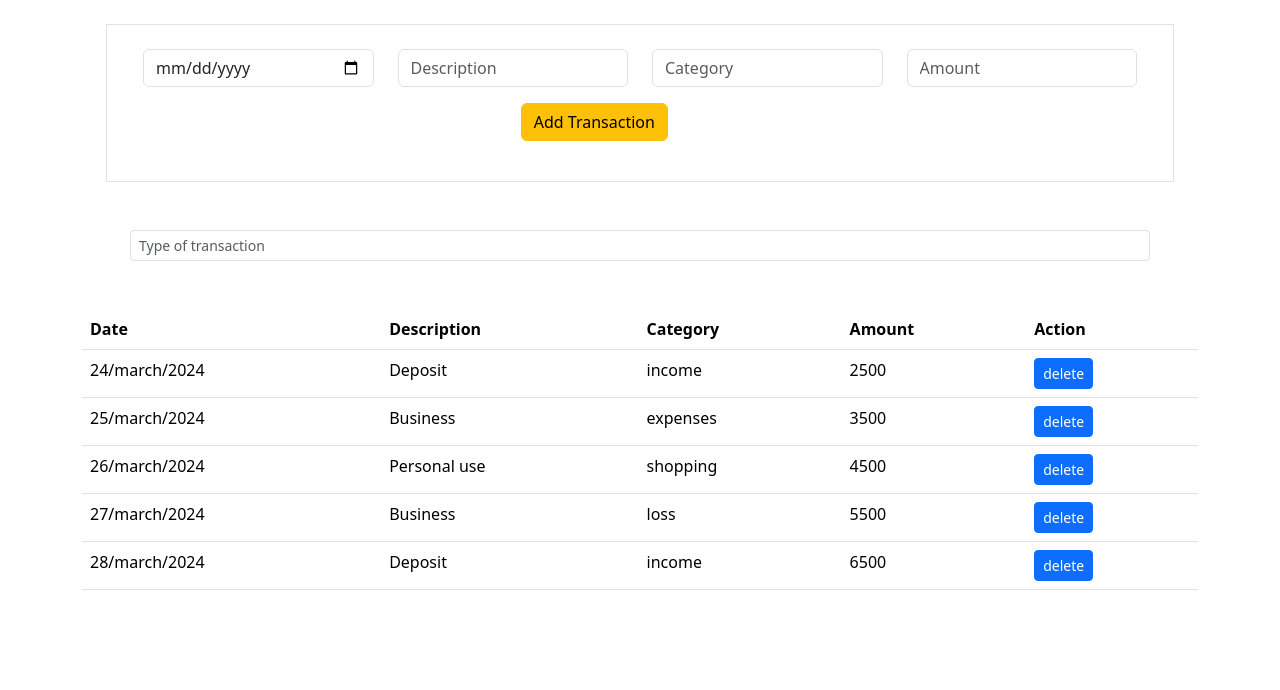
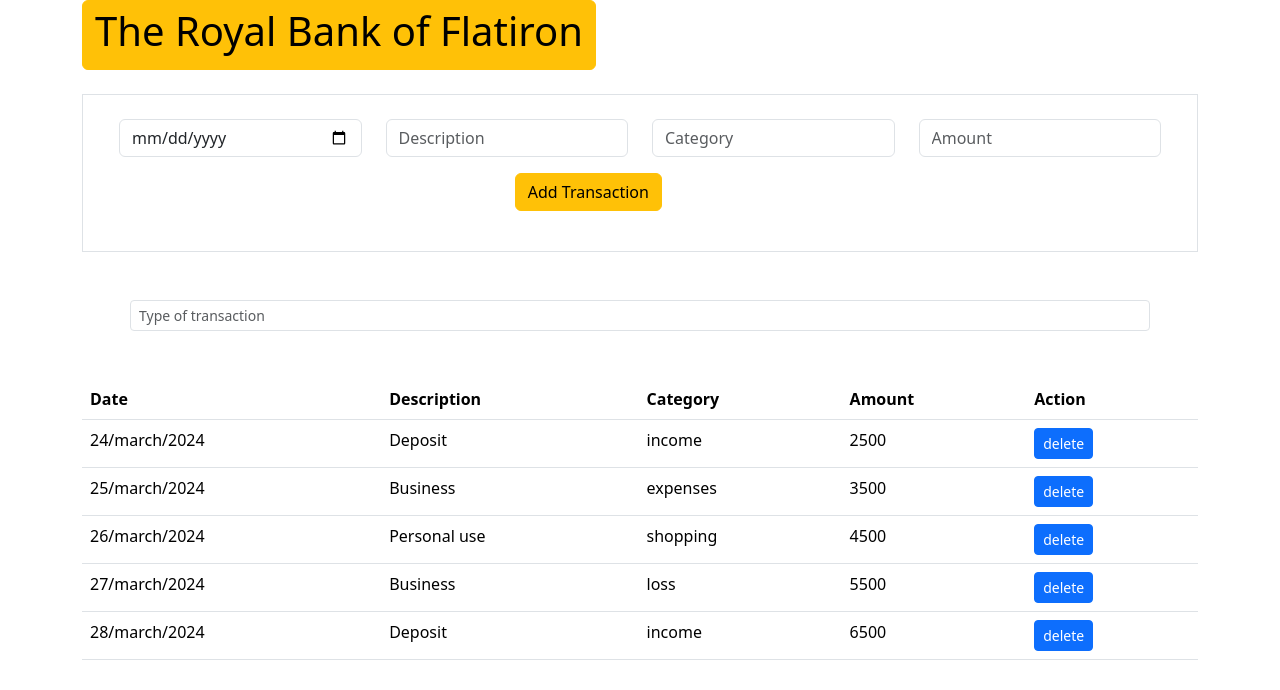
Before and after one commit to dickson4954/bank-of-flatiron, a React (Create React App) app: page / in a window 1280 px wide. Shown: the top 690 px of the page. Built offline with nearby package versions, Linux system fonts and the light colour scheme.

Commit message:
initial commit

```diff
--- a/src/App.js
+++ b/src/App.js
@@ -1,4 +1,5 @@
 import { useState } from 'react';
+import Header from './componets/Header';
 import Search from './componets/Search';
 import Table from './componets/Table';
 import './App.css';
@@ -55,6 +56,7 @@ const [transactions,setTransactions] = useState(arr)
 
   return (
     <div className='container'>
+      <Header/>
       <Search transactions={transactions} setTransactions={setTransactions} arr={arr}/>
       <Form transactions={transactions} setTransactions={setTransactions}/>
       <Table transactions={transactions} setTransactions={setTransactions}/>
--- a/src/componets/Form.jsx
+++ b/src/componets/Form.jsx
@@ -31,7 +31,7 @@ function Form({ transactions, setTransactions }) {
     return (
         <>
             <form onSubmit={handleSubmit}>
-                <div className="row border m-4 p-4">
+                <div className="row border m-4 p-4 mx-auto">
                     <div className="col-3 mx-auto">
                         <input
                             className="form-control col-2"
--- a/src/componets/Header.jsx
+++ b/src/componets/Header.jsx
@@ -0,0 +1,13 @@
+import React from "react";
+
+const Header = () => {
+    return (
+        <div className=" mx-auto m-10 p-10 mx-auto btn btn-warning">
+      <header className = {"Header"}>
+        <h1>The Royal Bank of Flatiron</h1>
+      </header>
+      </div>
+    );
+  };
+
+  export default Header;
```
